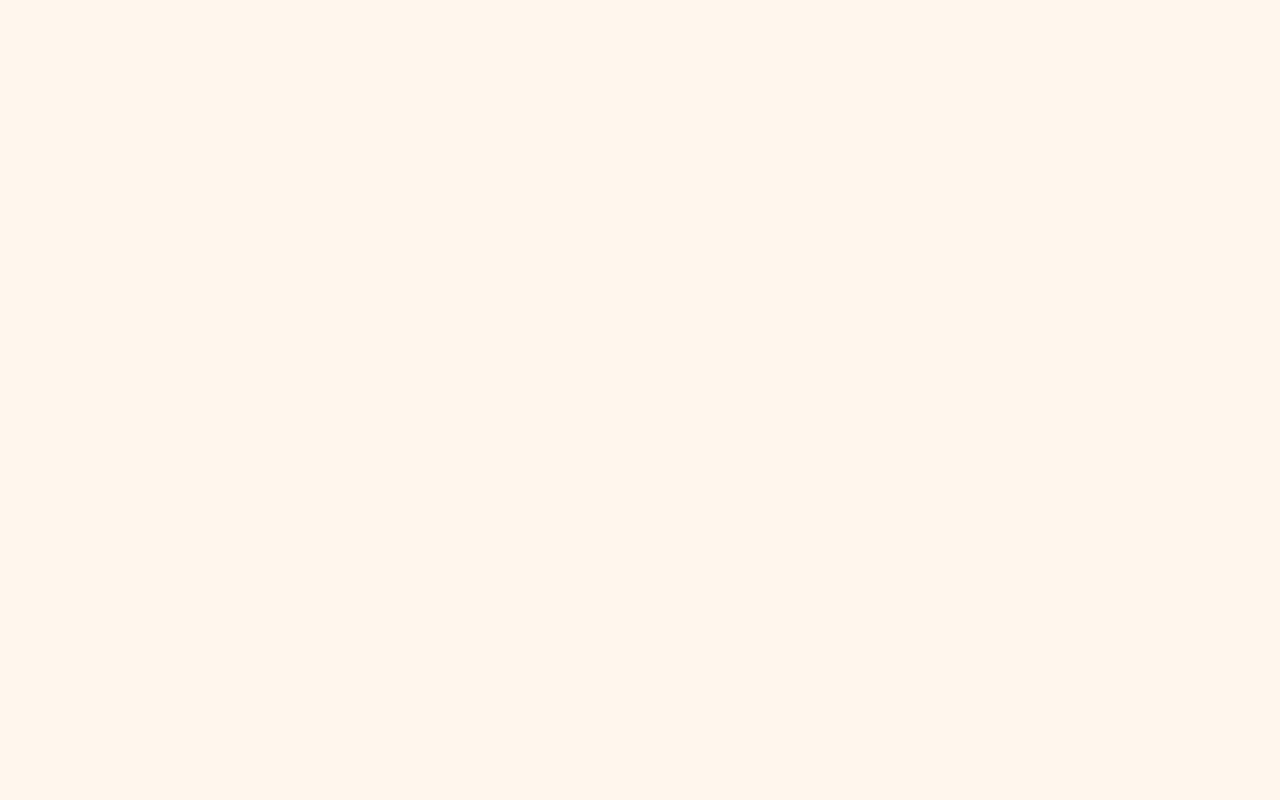
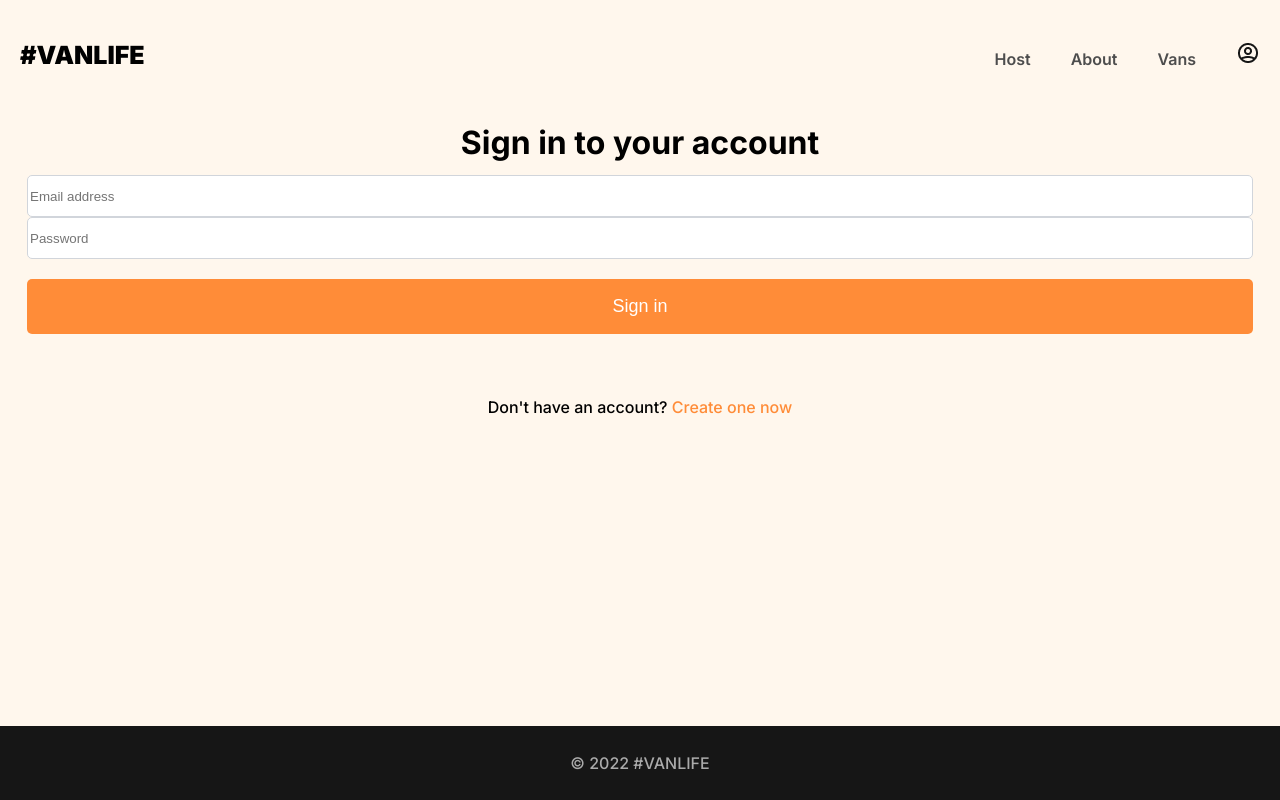
Before and after one commit to tonnyb1/VanApp, a React (Vite) app: page /login in a window 1280 px wide. Before the commit this address had no page. Built offline with nearby package versions, Linux system fonts and the light colour scheme; what miragejs would draw is missing.

Commit message:
adds login page

```diff
--- a/src/App.css
+++ b/src/App.css
@@ -314,3 +314,46 @@ i[class*='van-type-'] {
   text-decoration: underline;
   font-weight: 600;
 }
+
+.login-title {
+  font-family: Inter;
+  font-size: 32px;
+  font-weight: 700;
+  line-height: 24px;
+  letter-spacing: 0em;
+  text-align: center;
+  margin-bottom: 20px;
+}
+
+.login-section {
+  display: flex;
+  flex-direction: column;
+  align-items: center;
+  background-color: #FFF7ED;
+  padding-inline: 27px;
+}
+
+.login-field {
+  width: 100%;
+  height: 42px;
+  border-radius: 5px;
+  border: 1px solid #D1D5DB;
+}
+
+.login-btn {
+  background-color: #FF8C38;
+  color: white;
+  font-size: 1.125rem;
+  border-radius: 5px;
+  padding: 10px 20px;
+  margin-top: 20px;
+  width: 100%;
+  margin-bottom: 47px;
+  border: none;
+  height: 55px;
+}
+
+.login-text a {
+  text-decoration: none;
+  color: #FF8C38;
+}
--- a/src/App.jsx
+++ b/src/App.jsx
@@ -12,6 +12,7 @@ import HostLayout from './components/HostLayout'
 import './server'
 import Vans from './pages/Vans/Vans'
 import VanDetail from './pages/Vans/VanDetail'
+import Login from './pages/Login'
 
 
 function App() {
@@ -23,6 +24,7 @@ function App() {
           <Route path="/about" element={<About />} />
           <Route path="/vans" element={<Vans />} />
           <Route path="/vans/:vanId" element={<VanDetail />} />
+          <Route path="/login" element={<Login />} />
 
           <Route path="/host" element={<HostLayout />} >
             <Route index element={<Dashboard />} />
--- a/src/components/Header.jsx
+++ b/src/components/Header.jsx
@@ -1,5 +1,6 @@
 import React from "react";
 import { Link } from "react-router-dom";
+import UserCircle from "../assets/images/userCircle.png"
 
 export default function Nav() {
     return (
@@ -9,6 +10,7 @@ export default function Nav() {
             <Link to="/host">Host</Link>
             <Link to="/about">About</Link>
             <Link to="/vans">Vans</Link>
+            <Link to="/login"><img src={UserCircle}></img></Link>
             </nav>
         </header>
     )
--- /dev/null
+++ b/src/pages/Login.jsx
@@ -0,0 +1,14 @@
+import React from "react";
+
+export default function Login() {
+    return (
+        <div className="login-section">
+            <h1 className="login-title">Sign in to your account</h1>
+            <input className="login-field" type="text" placeholder="Email address" />
+            <input className="login-field" type="password" placeholder="Password" />
+
+            <button className="login-btn">Sign in</button>
+            <p className="login-text">Don't have an account? <a href="#">Create one now</a></p>
+        </div>
+    )
+}
```
Also changed, not shown: src/assets/images/Usercircle.png (added).
